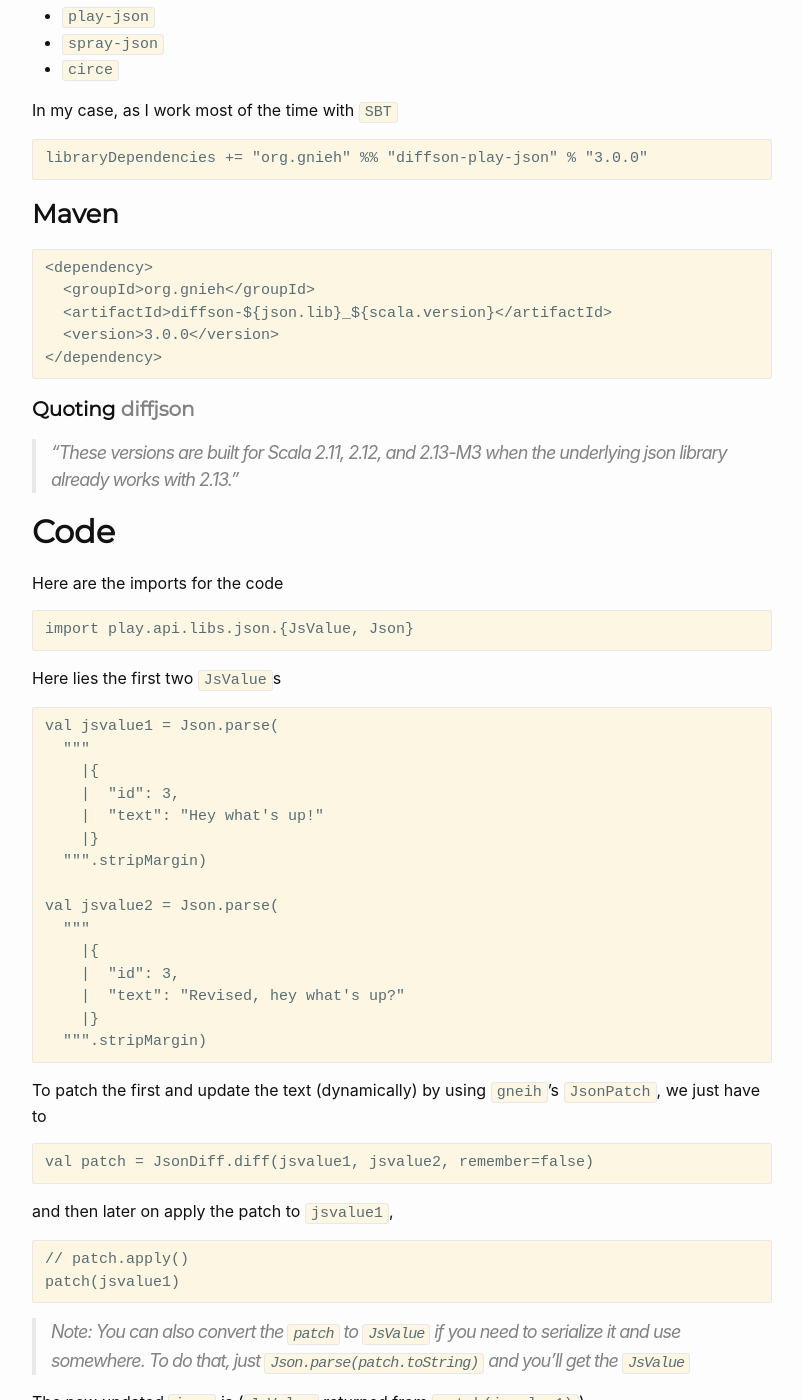
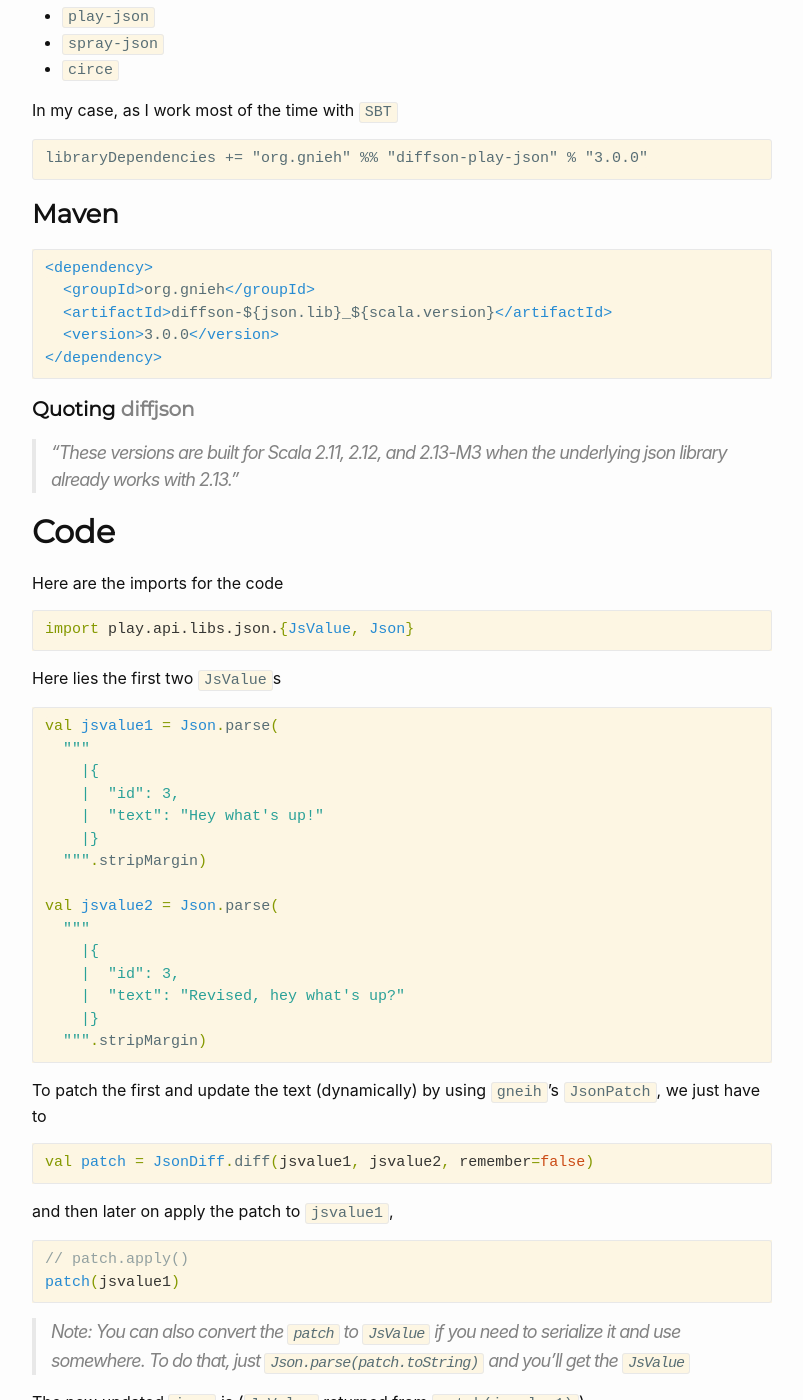
Before and after one commit to haris-75/datumbrain.github.io, a Jekyll site: the page built from _posts/2018-10-11-json-patch.md, in a window 1280 px wide and 1400 px high, scrolled down 557 px. Shown: the whole window, without its empty margins (238-1041 px from the left). Built offline with Jekyll 4.4.1, drawn with Linux system fonts in a browser that asks for light colours; comment, search, counter and statistics services are not loaded; some of the changed text lies outside the part shown.

Commit message:
Direct commit.

````diff
--- a/_posts/2018-10-11-json-patch.md
+++ b/_posts/2018-10-11-json-patch.md
@@ -12,7 +12,7 @@ Thanks to Gnieh Diffson @ [https://github.com/gnieh/diffson](https://github.com/
 ## Dependencies
 
 ### SBT
-```
+```sbt
 libraryDependencies += "org.gnieh" %% f"diffson-$LIBRARY" % "3.0.0"
 ```
 
@@ -24,12 +24,12 @@ Where `LIBRARY` can be
 
 In my case, as I work most of the time with `SBT`
 
-```
+```sbt
 libraryDependencies += "org.gnieh" %% "diffson-play-json" % "3.0.0"
 ```
 
 ### Maven
-```
+```xml
 <dependency>
   <groupId>org.gnieh</groupId>
   <artifactId>diffson-${json.lib}_${scala.version}</artifactId>
@@ -43,12 +43,12 @@ libraryDependencies += "org.gnieh" %% "diffson-play-json" % "3.0.0"
 ## Code
 
 Here are the imports for the code
-```
+```scala
 import play.api.libs.json.{JsValue, Json}
 ```
 
 Here lies the first two `JsValue`s
-```
+```scala
 val jsvalue1 = Json.parse(
   """
     |{
@@ -68,13 +68,13 @@ val jsvalue2 = Json.parse(
 
 To patch the first and update the text (dynamically) by using `gneih`'s `JsonPatch`, we just have to
 
-```
+```scala
 val patch = JsonDiff.diff(jsvalue1, jsvalue2, remember=false)
 ```
 
 and then later on apply the patch to `jsvalue1`,
 
-```
+```scala
 // patch.apply()
 patch(jsvalue1)
 ```
@@ -84,7 +84,7 @@ patch(jsvalue1)
 
 The new updated `json` is (`JsValue` returned from `patch(jsvalue1)`)
 
-```
+```json
 {
   "id": 3,
   "text": "Revised, hey what's up?"
````
